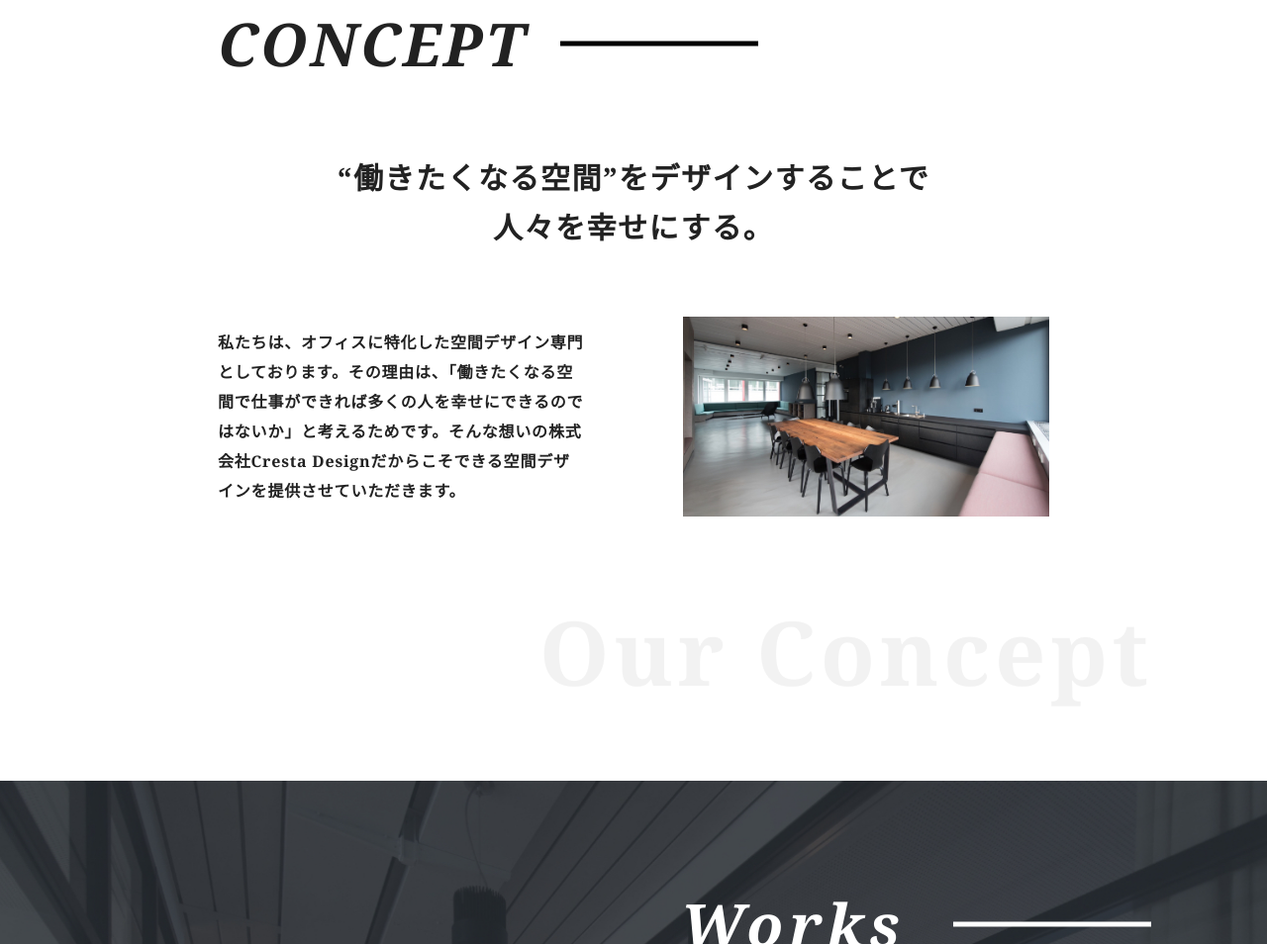
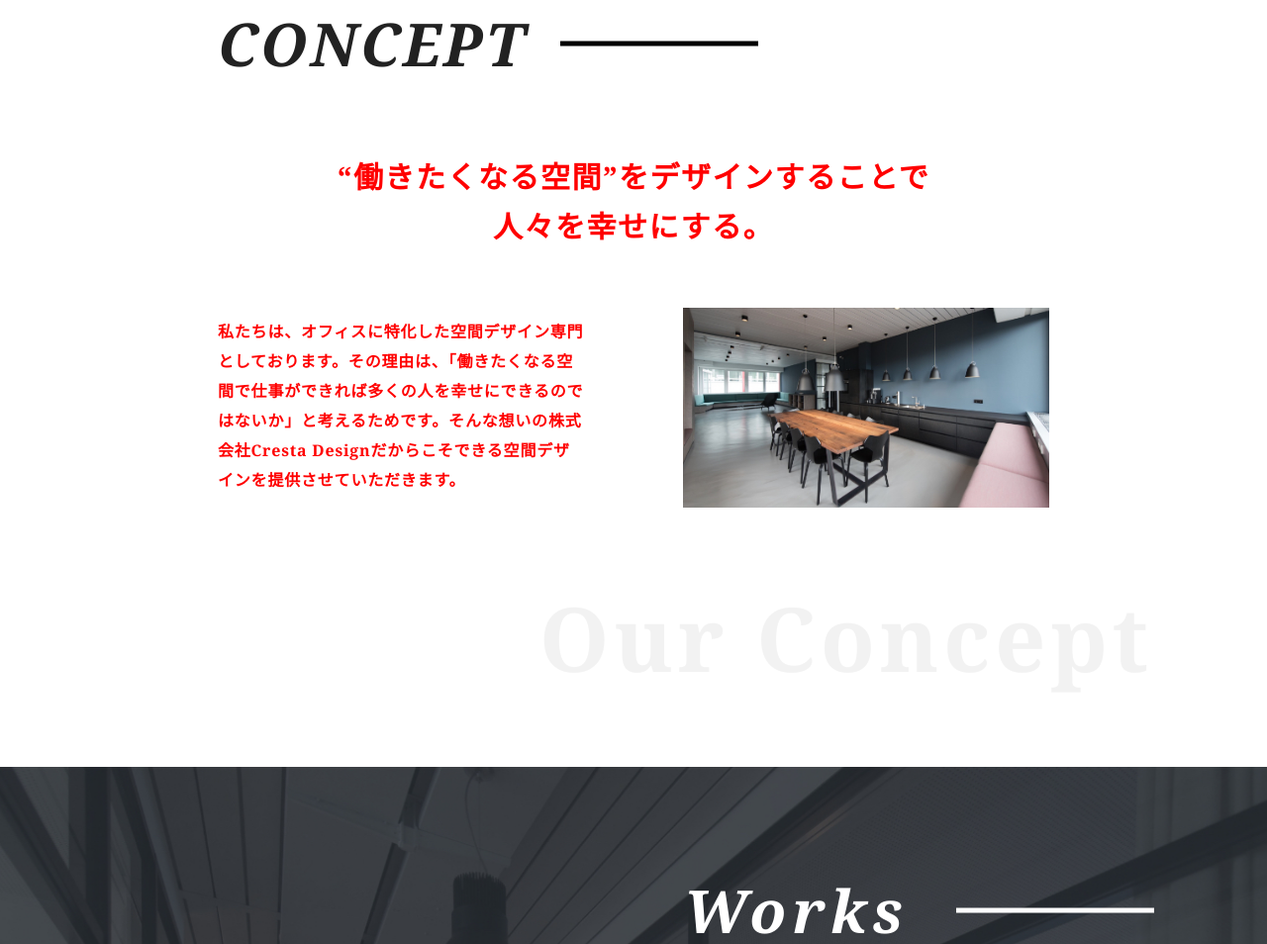
Before and after one commit to w1103h/cresta-second, a plain HTML site: page index.html in a window 1280 px wide. Shown: the part 897-1851 px from the top of the page at 99% size. Drawn offline with nearby package versions, Linux system fonts and the light colour scheme.

Commit message:
Fix letter-spacing, margin adjustment for fonts

```diff
--- a/scss/_main.scss
+++ b/scss/_main.scss
@@ -186,7 +186,6 @@
     margin: 0;
 
     /* フォント指定 */
-
     font-weight: bold;
     font-style: italic;
     font-size: 3.75rem;
@@ -215,7 +214,7 @@
     /* Works用タイトル */
     &.el_h2Heading__works {
         color: #ffffff;
-        letter-spacing: .1em;
+        @include m.letterSpacingAdjustment(.1em);
 
         &>span {
             padding-right: 248px;
@@ -228,7 +227,7 @@
 
     /* Service用タイトル */
     &.el_h2Heading__service {
-        letter-spacing: .1em;
+        @include m.letterSpacingAdjustment(.1em);
 
         &>span {
             padding-right: 229px;
@@ -240,7 +239,7 @@
         padding-top: 9px;
 
         color: #ffffff;
-        letter-spacing: .1em;
+        @include m.letterSpacingAdjustment(.1em);
 
         &>span {
             padding-right: 231px;
@@ -263,6 +262,20 @@
     font-size: 1.875rem;
     letter-spacing: .05em;
     line-height: 1.666666;
+    color: red;
+
+    &::before{
+        content:'';
+        display: block;
+        margin-top: -1px;
+    }
+
+    &::after{
+        content: '';
+        display: block;
+        margin-bottom: -3px;
+    }
+
 }
 
 /*--- メディア ---*/
@@ -281,6 +294,20 @@
         font-weight: bold;
         line-height: 1.875;
         letter-spacing: .05em;
+        color: red;
+        margin: 0;
+
+        &::before{
+            content:'';
+            display: block;
+            margin-top: -5px;
+        }
+
+        &::after{
+            content: '';
+            display: block;
+            margin-bottom: -2px;
+        }
     }
 
     .bl_media_imgWrapper {
@@ -353,7 +380,7 @@
     &::after {
         content: '';
         display: block;
-        margin-bottom: -4px;
+        margin-bottom: -3px;
     }
 }
 
```
Also changed, not shown: css/style.css.
